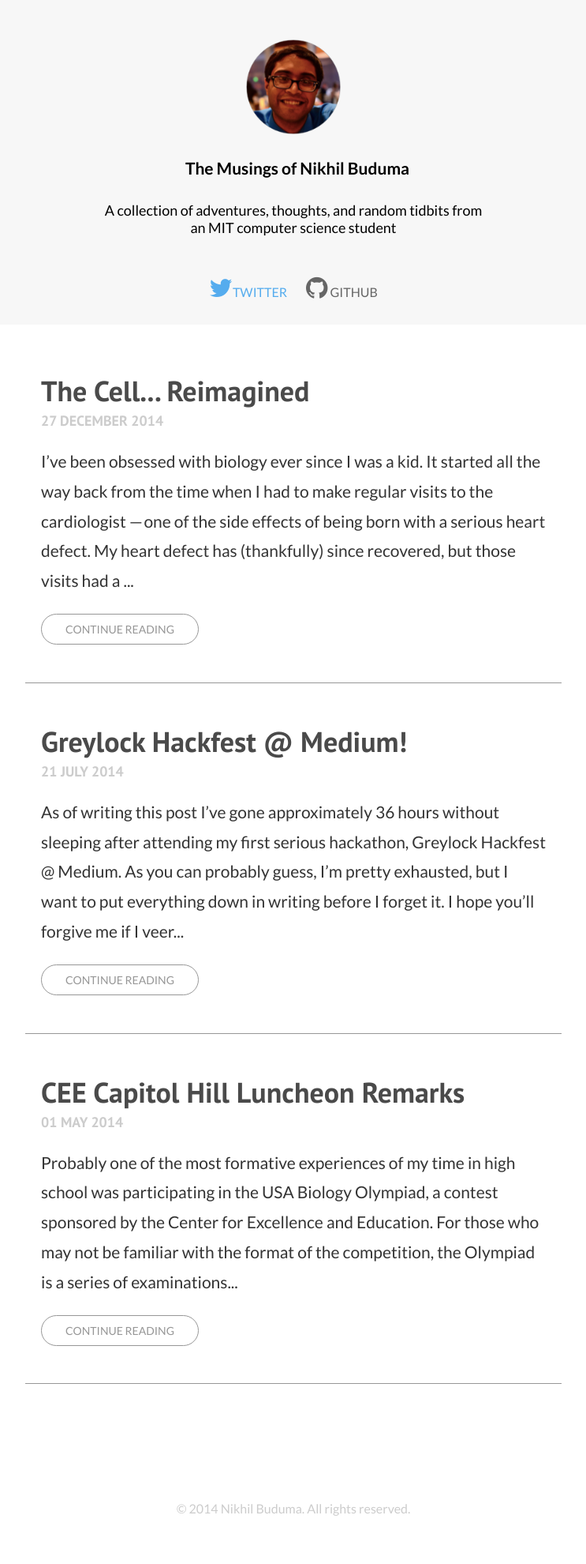
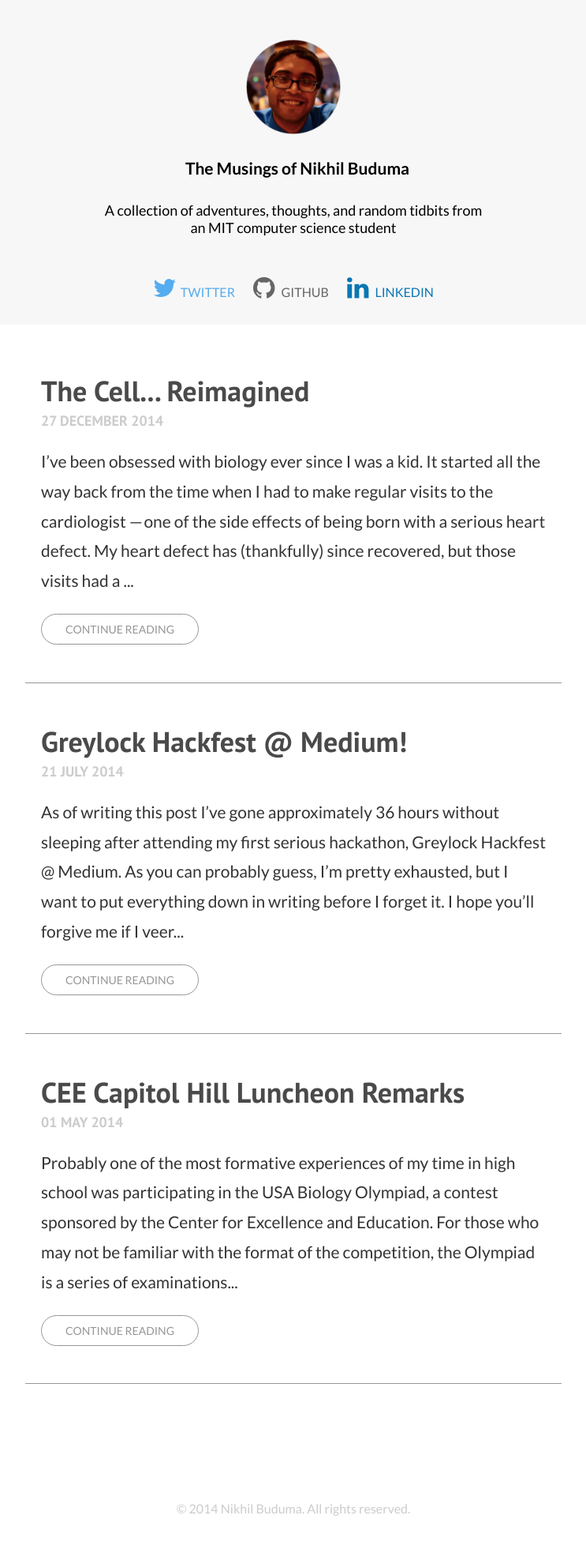
Before and after one commit to darksigma/darksigma.github.io, a Jekyll site: the page built from index.html, in a window 1280 px wide. Shown: the whole page at 79% size, without its empty margins (268-1011 px from the left). Built offline with Jekyll 4.4.1, drawn with Linux system fonts in a browser that asks for light colours; nearby versions of some CDN libraries; Markdown is read by kramdown in place of the engine named in the settings; the list of posts is cut into pages by our own code.

Commit message:
Styling fixes and added linkedin link

```diff
--- a/_includes/header.html
+++ b/_includes/header.html
@@ -34,6 +34,7 @@
         <div class="social">
           <a href = "https://twitter.com/nkbuduma"><div class="twitter"><i class="fa fa-twitter fa-2x"></i>TWITTER</div></a>
           <a href= "https://github.com/darksigma"><div class="github"><i class="fa fa-github fa-2x"></i> GITHUB</div></a>
+          <a href="https:www.linkedin.com/in/nkbuduma"><div class="linkedin"><i class="fa fa-linkedin fa-2x"></i> LINKEDIN</div></a>
         </div>
       </div>
     </div>
--- a/_includes/post-header.html
+++ b/_includes/post-header.html
@@ -31,6 +31,7 @@
         <div class="right">
           <a href = "https://twitter.com/nkbuduma"><i class="fa fa-twitter fa-2x"></i></a>
           <a href= "https://github.com/darksigma"><i class="fa fa-github fa-2x"></i></a>
+          <a href= "https:www.linkedin.com/in/nkbuduma"><i class="fa fa-linkedin fa-2x"></i></a>
         </div>
       </div>
     </div>
--- a/css/default-style.css
+++ b/css/default-style.css
@@ -11,6 +11,8 @@ a {
 }
 
 * {
+	-webkit-box-sizing: border-box;
+	-moz-box-sizing: border-box;
 	box-sizing: border-box;
 }
 
@@ -45,13 +47,19 @@ a {
 }
 
 .topbar .fa-github {
+	margin-right: 10px;
 	color: #666;
+}
+
+.topbar .fa-linkedin {
+	margin-right: 10px;
+	color: #0976b4;
 }
 
 .topbar .profile {
 	display: block;
 	margin: auto;
-	width: 800px;
+	width: 740px;
 }
 
 .topsection .profile {
@@ -116,19 +124,32 @@ a {
 	text-decoration: none;
 }
 
-.topsection .social .twitter, .topsection .social .github {
+.topsection .social {
 	display: inline-block;
 	font-family: 'Lato', sans-serif;
 	font-size: 16px;
 }
 
+.topsection .social i {
+	margin-right: 5px;
+}
+
 .topsection .social .twitter {
+	display: inline-block;
 	color: #55acee;
 	margin-right: 10px;
 }
 
 .topsection .social .github {
+	display: inline-block;
 	color: #666;
+	margin-left: 10px;
+	margin-right: 10px;
+}
+
+.topsection .social .linkedin {
+	display: inline-block;
+	color: #0976b4;
 	margin-left: 10px;
 }
 
@@ -209,12 +230,19 @@ p {
 	color: #979797;
 	font-size: 14px;
 	text-decoration: none;
+
+	-moz-transition: all ease-in 0.3s;
+	-webkit-transition: all ease-in 0.3s;
 	transition: all ease-in 0.3s;
+	transition: border-color ease-in 0.3s;
+
 }
 
 .btn-read:hover{
-	border: 1px solid rgba(0,0,0,0.8);;
+	border: 2px solid rgba(0,0,0,0.8);
 	color: rgba(0,0,0,0.8);
+	margin: -1px;
+
 }
 
 .btn-pagination {
```
Also changed, not shown: 5 other files.
